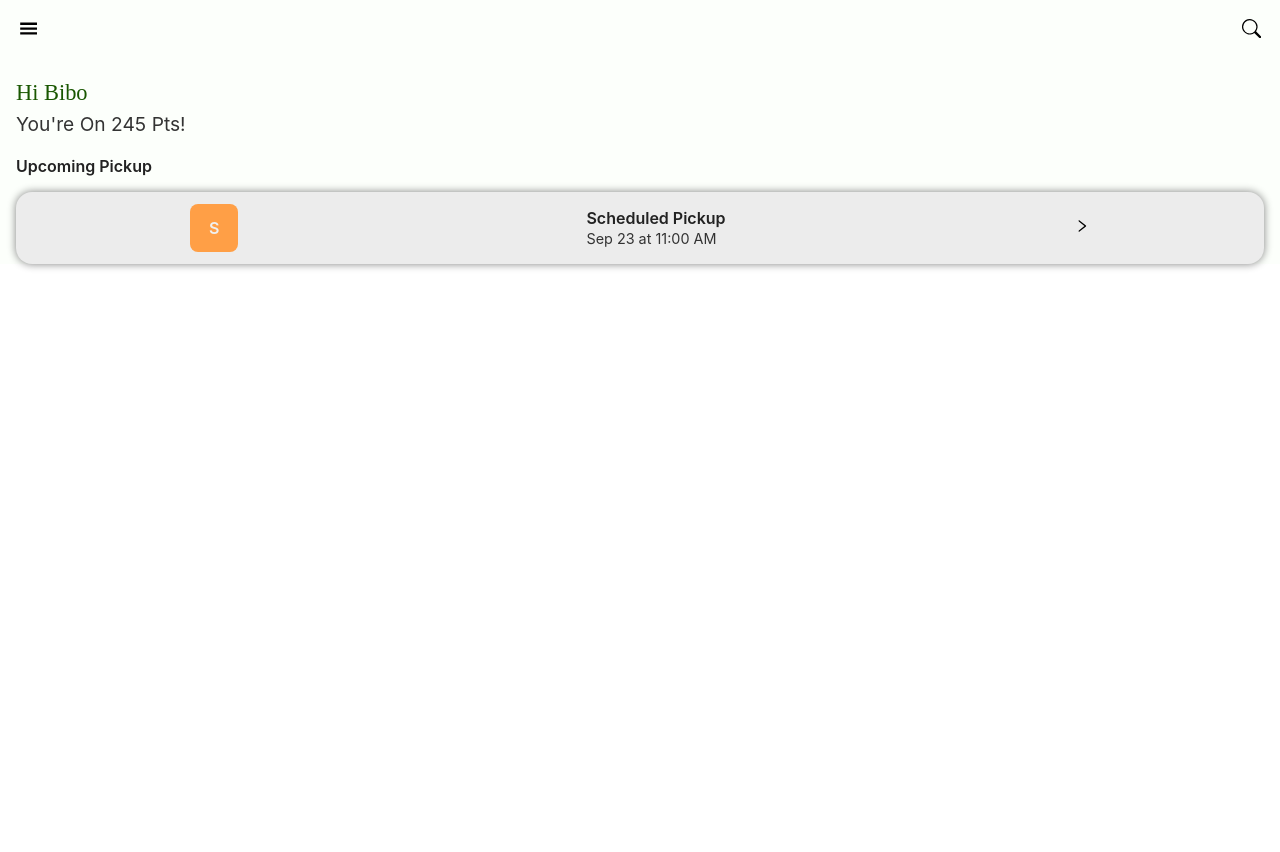
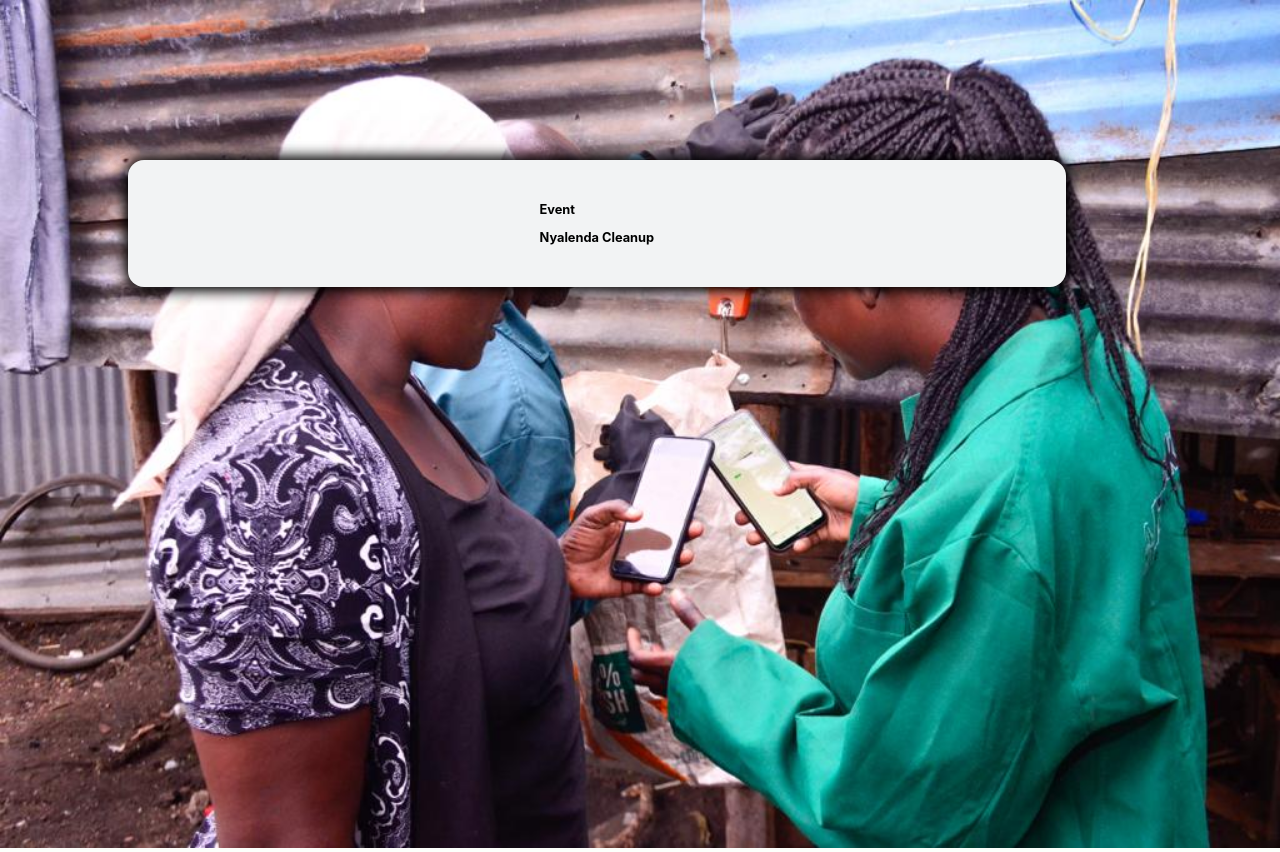
Before and after one commit to BiboBoom10/m-taka, a React (Create React App) app: page / in a window 1280 px wide. Before the commit the page ends 800 px from the top, so only its background shows below. Built offline with nearby package versions, Linux system fonts and the light colour scheme.

Commit message:
Events Page

```diff
--- a/src/App.js
+++ b/src/App.js
@@ -8,11 +8,12 @@ import SmallInput from "./components/SmallInput";
 import GetStarted from "./Pages/GetStarted";
 import Card from "./components/Card";
 import PickUp from "./Pages/PickUp";
+import Events from "./Pages/Events";
 
 function App() {
   return (
     <HomePage>
-     <PickUp />
+     <Events />
     </HomePage>
   );
 }
--- /dev/null
+++ b/src/Pages/Events.jsx
@@ -0,0 +1,34 @@
+import React from 'react';
+import classes from './Events.module.css';
+import ImageTop from '../Images/4.jpeg';
+import Card from '../components/Card';
+import styled from 'styled-components';
+
+function Events() {
+  return (
+    <div>
+        <div className={classes['image-top']} alt="">
+            <img src={ImageTop} />
+        </div>
+
+        <div className={classes['card']}>
+            <div className={classes['card-content']}>
+                <Card>
+                    <p>Event</p>
+                    <p>Nyalenda Cleanup</p>
+                </Card>
+
+            </div>
+        </div>
+
+    </div>
+  )
+}
+
+const CardContent = styled(Card)`
+    z-index: 10;
+`;
+
+
+
+export default Events;
--- /dev/null
+++ b/src/Pages/Events.module.css
@@ -0,0 +1,23 @@
+.image-top {
+
+}
+
+.image-top img {
+    width: 100%;
+}
+
+.card {
+    display: flex;
+    justify-content: center;
+}
+
+.card-content {
+    position: absolute;
+    top: 15rem;
+    height: 40vh;
+    width: 80%;
+}
+
+.card-content p {
+    font-size: 0.8rem;
+}
--- a/src/Pages/PickUp.jsx
+++ b/src/Pages/PickUp.jsx
@@ -2,20 +2,23 @@ import React from 'react';
 import { GiHamburgerMenu } from 'react-icons/gi';
 import { BsSearch } from 'react-icons/bs';
 import { AiOutlineRight } from 'react-icons/ai';
+import { GoPrimitiveDot } from 'react-icons/go';
 import classes from './PickUp.module.css';
 import { data } from './DummyData';
+import { useState } from 'react';
 
 function PickUp() {
+    const [isFirst, setIsFirst] = useState(true);
   return (
     <div>
         <div className={classes.navigation}>
-            <GiHamburgerMenu />
-            <BsSearch />
+            <GiHamburgerMenu className={classes['hamburger-menu']} />
+            <BsSearch className={classes['search-button']} />
         </div>
 
         <div className={classes['top-navigation']}>
             <p className={classes['top-name']}>Hi {data.name}</p>
-            <p className={classes['top-points']}>You're On {data.points} Pts!</p>
+            <p className={classes['top-points']}>You're On <span className={classes.points}> {data.points} Pts!</span> </p>
 
             <p className={classes['pickup-text']}>Upcoming Pickup</p>
 
@@ -37,6 +40,20 @@ function PickUp() {
 
         </div>
 
+        <div className={classes.tabs}>
+
+            <div className={isFirst ? classes['tabs-active'] : classes['tabs-inactive']} onClick={() => setIsFirst(true)}>
+                <p>Latest On Community</p>
+                <div><GoPrimitiveDot /></div>
+            </div>
+
+            <div className={!isFirst ? classes['tabs-active'] : classes['tabs-inactive']} onClick={() => setIsFirst(false)}>
+                <p>Events</p>
+                <div><GoPrimitiveDot /></div>
+            </div>
+
+        </div>
+
 
 
     </div>
--- a/src/Pages/PickUp.module.css
+++ b/src/Pages/PickUp.module.css
@@ -3,6 +3,14 @@
     justify-content: space-between;
     padding: 1.2rem;
     font-size: 1.2rem;
+}
+
+.hamburger-menu{
+    color: #195700;
+}
+
+.search-button {
+    color: #222222;
 }
 
 .top-navigation{
@@ -12,6 +20,7 @@
 .top-name{
     color: #195700;
     font: 1.4rem bolder;
+    font-weight: 600;
 }
 
 .top-points{
@@ -23,6 +32,10 @@
 .pickup-text{
     color: #222222;
     font-weight: 600;
+}
+
+.points {
+    color: #195700;
 }
 
 .box{
@@ -59,3 +72,30 @@
     color: #333333;
     font-size: 0.9rem;
 }
+
+.tabs {
+    display: flex;
+    justify-content: space-around;
+}
+
+.tabs div {
+    display: flex;
+    flex-direction: column;
+    align-items: center;
+}
+
+.tabs-active {
+    color: #195700;
+    cursor: pointer;
+    font-weight: 600;
+}
+
+.tabs-inactive {
+    color: #333333;
+    cursor: pointer;
+    font-weight: 600;
+}
+
+.tabs-inactive > div {
+    visibility: hidden;
+}
```
